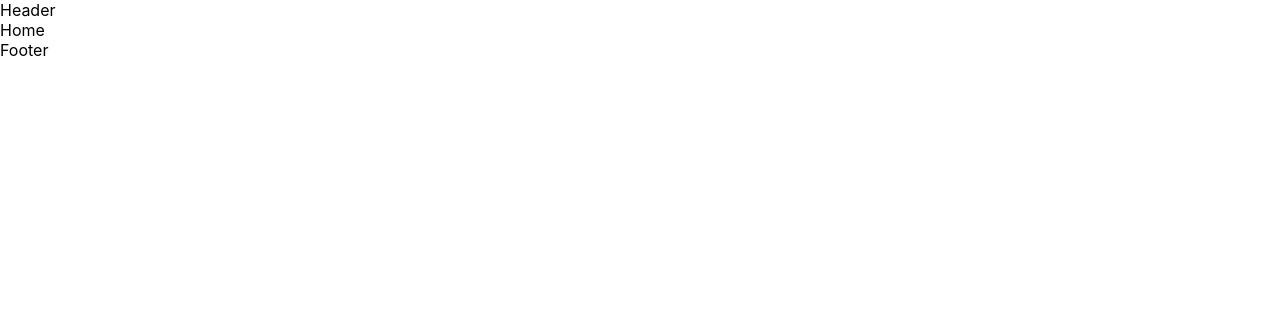
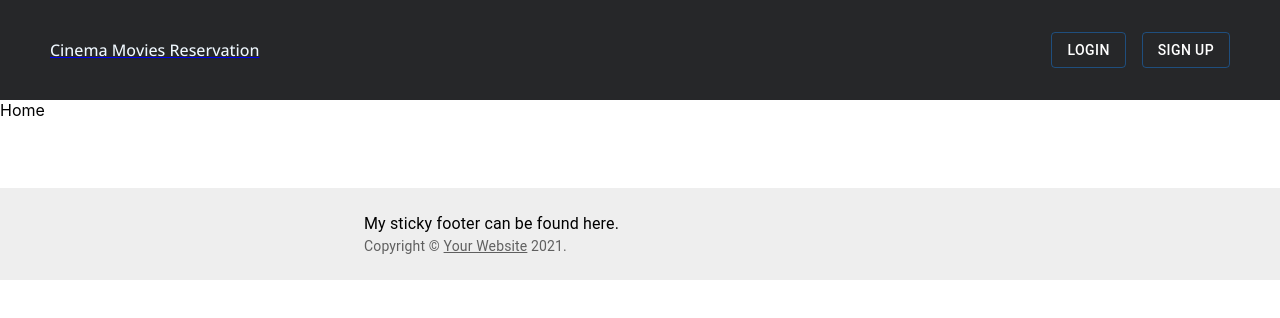
Before and after one commit to cufechs/Cinema-Movies-Reservation-System-Frontend, a React (Create React App) app: page / in a window 1280 px wide. Shown: the top 318 px of the page. Built offline with nearby package versions, Linux system fonts and the light colour scheme.

Commit message:
added header and footer

```diff
--- a/public/index.html
+++ b/public/index.html
@@ -15,6 +15,10 @@
       user's mobile device or desktop. See https://developers.google.com/web/fundamentals/web-app-manifest/
     -->
     <link rel="manifest" href="%PUBLIC_URL%/manifest.json" />
+    <link rel="preconnect" href="https://fonts.googleapis.com">
+    <link rel="preconnect" href="https://fonts.gstatic.com" crossorigin>
+    <link href="https://fonts.googleapis.com/css2?family=Open+Sans:wght@500;600&display=swap" rel="stylesheet">
+
     <!--
       Notice the use of %PUBLIC_URL% in the tags above.
       It will be replaced with the URL of the `public` folder during the build.
--- a/src/components/Footer/Footer.css
+++ b/src/components/Footer/Footer.css
@@ -0,0 +1,23 @@
+.footer {
+    text-decoration: none;
+    background-color: #262729;
+    height: 40px;
+    padding-left: 50px;
+    padding-top: 20px;
+    padding-right: 50px;
+    display: flex;
+    align-items: center;
+    justify-content: space-between;
+    font-family: 'Open Sans', sans-serif;
+    color: aliceblue;
+    position: fixed;
+    bottom: 0;
+    width: 100%;
+}
+.footer2 {
+    position:absolute;
+   bottom:0;
+   width:100%;
+   height:60px;   /* Height of the footer */
+   background:#6cf;
+}
--- a/src/components/Footer/Footer.js
+++ b/src/components/Footer/Footer.js
@@ -1,11 +1,66 @@
-import React from 'react';
+// import React from 'react';
+// import './Footer.css';
 
-const Footer = () => {
-    return (
-        <div>
-            Footer
-        </div>
-    )
+// const Footer = () => {
+//     return (
+//         <div className="footer">
+//             Footer
+//         </div>
+//     )
+// }
+
+// export default Footer;
+
+import * as React from 'react';
+import CssBaseline from '@mui/material/CssBaseline';
+import Box from '@mui/material/Box';
+import Typography from '@mui/material/Typography';
+import Container from '@mui/material/Container';
+import Link from '@mui/material/Link';
+import './Footer.css';
+
+function Copyright() {
+  return (
+    <Typography variant="body2" color="text.secondary">
+      {'Copyright © '}
+      <Link color="inherit" href="https://mui.com/">
+        Your Website
+      </Link>{' '}
+      {new Date().getFullYear()}
+      {'.'}
+    </Typography>
+  );
 }
 
-export default Footer;
+export default function Footer() {
+  return (
+    <Box
+      sx={{
+        display: 'flex',
+        flexDirection: 'column',
+        minHeight: '20vh',
+      }}
+    >
+
+      <Box
+        component="footer"
+        sx={{
+          py: 3,
+          px: 2,
+          mt: 'auto',
+          backgroundColor: (theme) =>
+            theme.palette.mode === 'light'
+              ? theme.palette.grey[200]
+              : theme.palette.grey[800],
+        }}
+      >
+        <Container maxWidth="sm">
+          <Typography variant="body1">
+            My sticky footer can be found here.
+          </Typography>
+          <Copyright />
+        </Container>
+      </Box>
+    </Box>
+  )
+}
--- a/src/components/Header/Header.css
+++ b/src/components/Header/Header.css
@@ -0,0 +1,21 @@
+.header {
+    text-decoration: none;
+    background-color: #262729;
+    height: 60px;
+    padding-left: 50px;
+    padding-top: 20px;
+    padding-right: 50px;
+    padding-bottom: 20px;
+    display: flex;
+    align-items: center;
+    justify-content: space-between;
+    font-family: 'Open Sans', sans-serif;
+}
+
+.site__logo  {
+    color: aliceblue;
+}
+
+.button {
+    color: white;
+}
--- a/src/components/Header/Header.js
+++ b/src/components/Header/Header.js
@@ -1,9 +1,27 @@
 import React from 'react';
+import { Link, NavLink } from 'react-router-dom';
+import Stack from '@mui/material/Stack';
+import Button from '@mui/material/Button';
+import './Header.css';
 
 const Header = () => {
+    // TODO: check if user is logged in, conditional rendering on login signup div
+
     return (
-        <div>
-            Header
+        <div className="header">
+            <NavLink to="/">
+                <div className="site__logo">
+                    Cinema Movies Reservation
+                </div>
+            </NavLink>
+            <Stack spacing={2} direction="row">
+                <NavLink to="/login">
+                    <Button variant="outlined" style={{color: 'white'}}>LOGIN</Button>
+                </NavLink>
+                <NavLink to="/signup">
+                    <Button variant="outlined" style={{color: 'white'}}>SIGN UP</Button>
+                </NavLink>
+            </Stack>
         </div>
     )
 }
```
